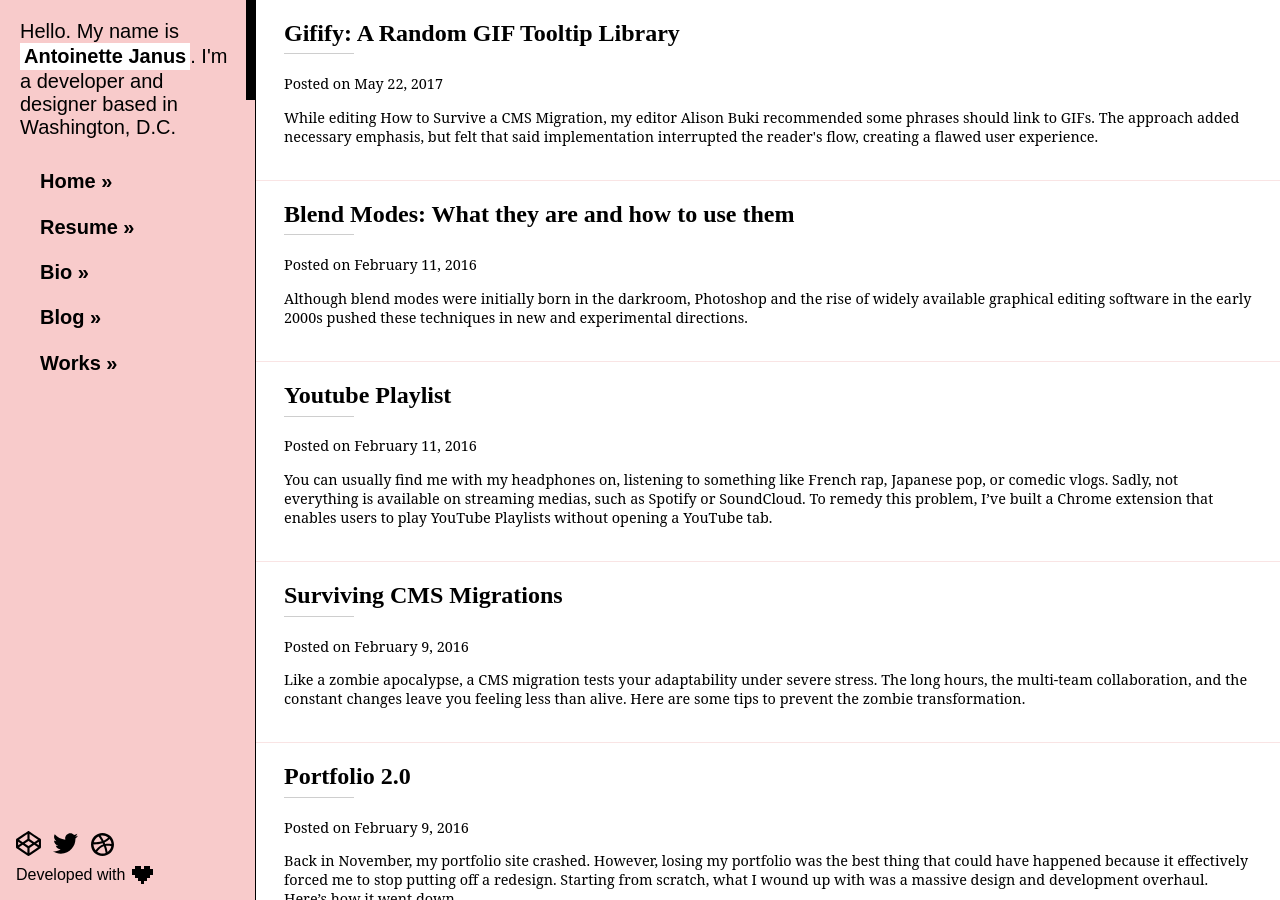
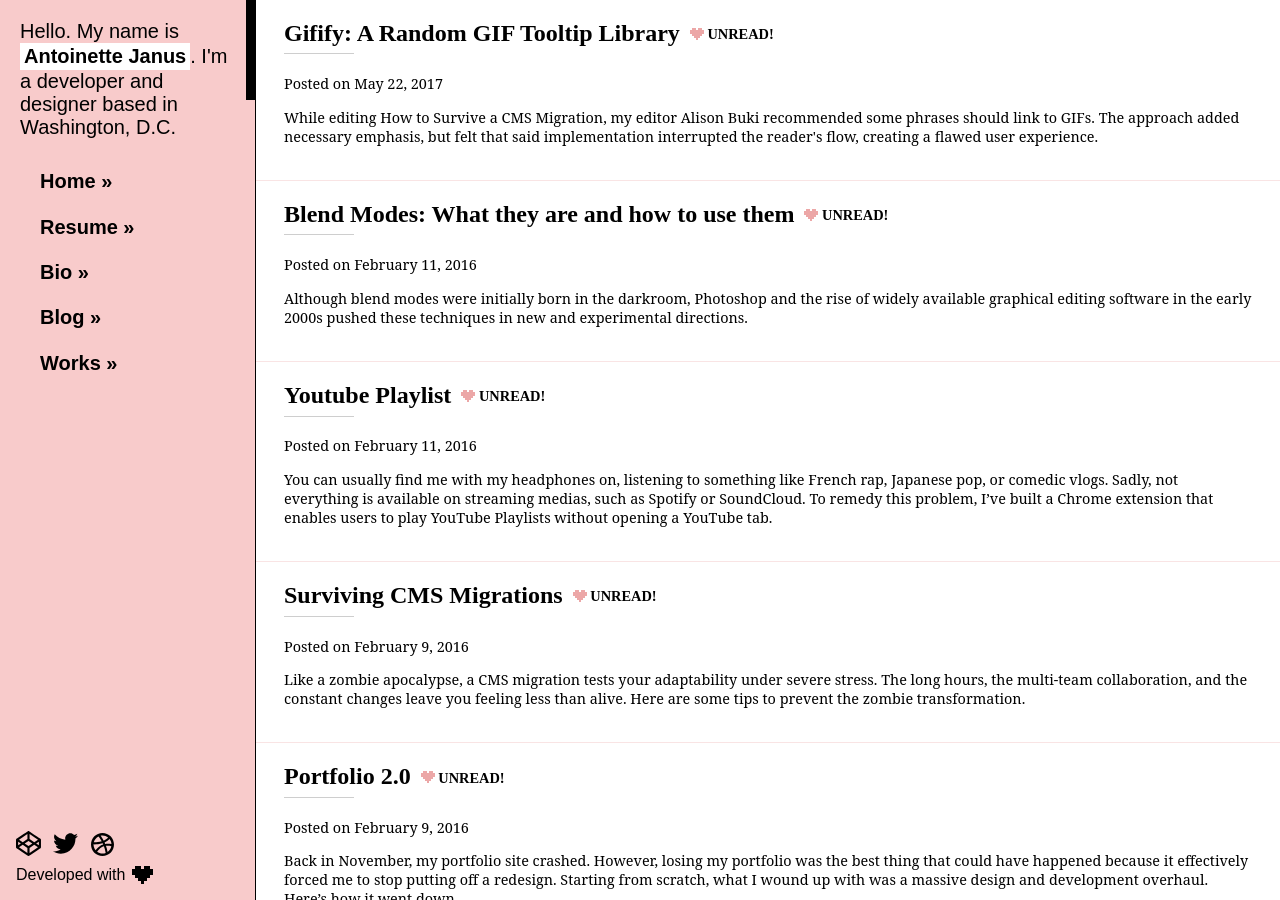
Before and after one commit to twaffl3s/twaffl3s.github.io, a Jekyll site: the page built from index.html, in a window 1280 px wide. Built offline with Jekyll 4.4.1, drawn with Linux system fonts in a browser that asks for light colours; some web fonts are replaced.

Commit message:
Updated styles

```diff
--- a/_scss/post_listings.scss
+++ b/_scss/post_listings.scss
@@ -1,9 +1,28 @@
 @import 'colors';
+@import 'heart';
 .post-title {
   font-family: 'Karla', serif;
   text-decoration: none;
   color: black;
   font-weight: 700;
+  span {
+    &:before, &:after {
+      display: inline-block;
+      font-size: 0.9rem;
+      line-height: 0.4rem;
+      vertical-align: top;
+    }
+    &:before {
+      @include heart(2, $link_pink);
+      content: '';
+      margin: 0.5rem 0 0 1rem;
+
+    }
+    &:after {
+      content: 'UNREAD!';
+      margin: 0.7rem 0 0 0.6rem;
+    }
+  }
 }
 .post-list {
   margin: 0;
--- a/index.html
+++ b/index.html
@@ -8,7 +8,7 @@ type: post-listing
     <li class="post-preview">
         <a href="{{ post.url | prepend: site.baseurl }}">
             <h2 class="post-title">
-                {{ post.title }}
+                {{ post.title }}<span aria-hidden="true"></span>
             </h2>
             <p class="post-meta">Posted on {{ post.date | date: "%B %-d, %Y" }}</p>
             <p class="post-excerpt">{{ post.excerpt }}</p>
--- a/js/functions.js
+++ b/js/functions.js
@@ -17,3 +17,9 @@ document.addEventListener('DOMContentLoaded', function (e) {
 		$('.tooltip').gifify();
 	}
 });
+window.onload = function () {
+
+}
+window.onbeforeunload = function (e) {
+	e.preventDefault();
+};
```
Also changed, not shown: _includes/post_listings.min.css, css/post_listings.min.css.
